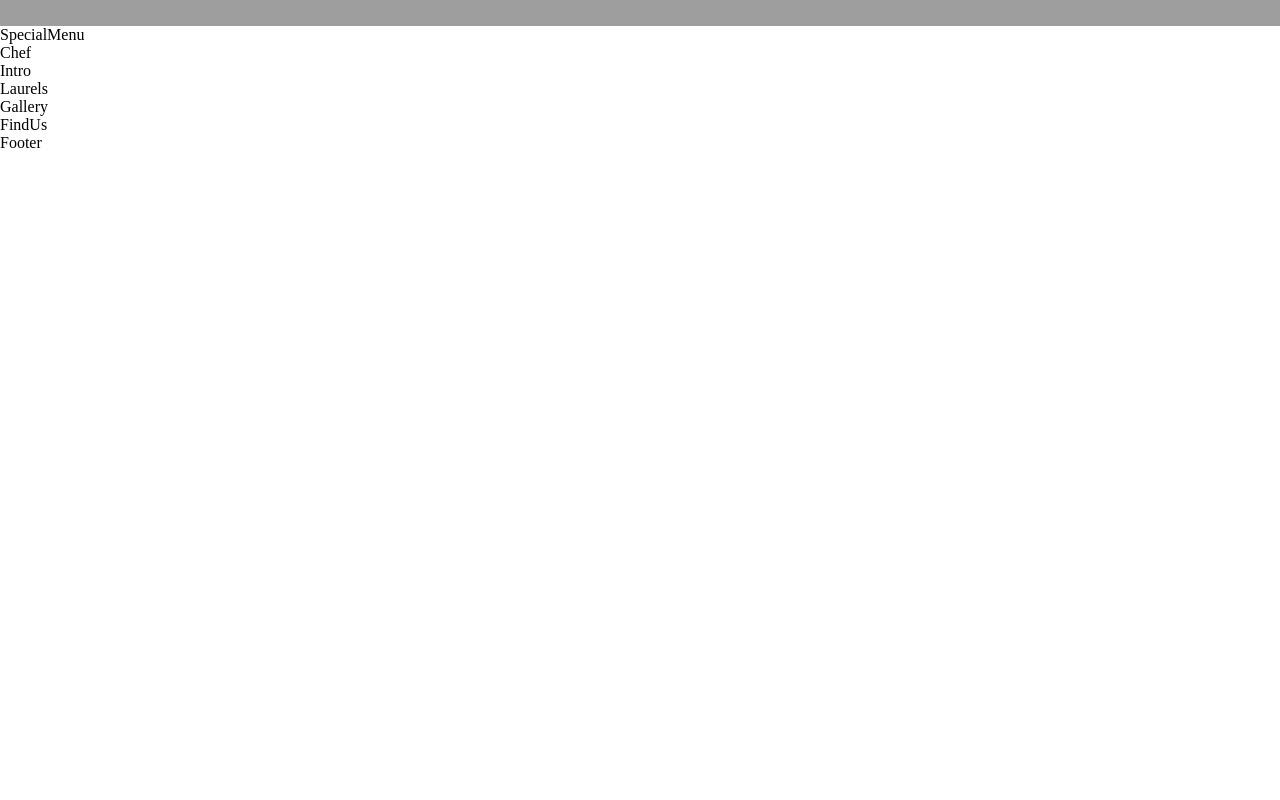
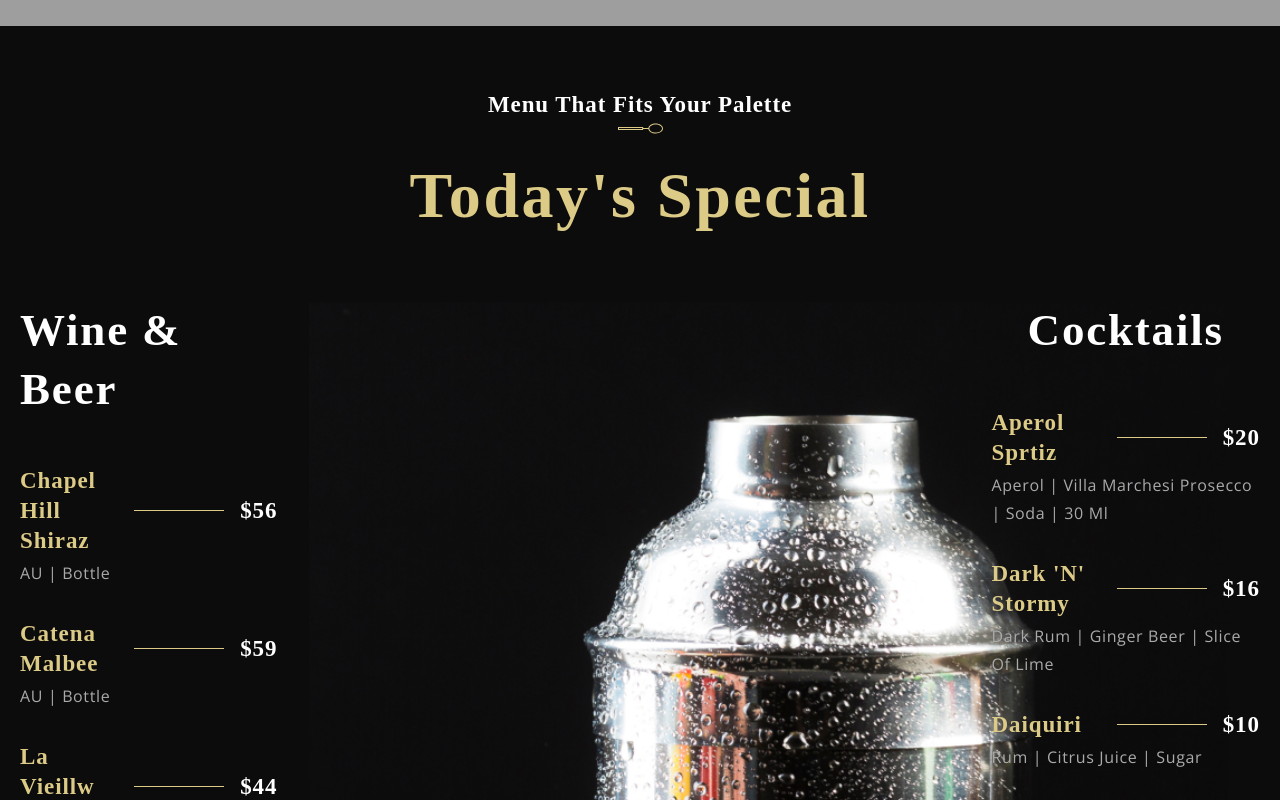
Before and after one commit to RadwanJunior/CleopatrasKitchen.github.io, a React (Create React App) app: page /home in a window 1280 px wide. Shown: the part 2220-3020 px from the top of the page. Before the commit the page ends 2372 px from the top, so only its background shows below. Built offline with nearby package versions, Linux system fonts and the light colour scheme; grey boxes are pictures that could not be loaded; a web font is replaced by a local one.

Commit message:
completed specialmenu

```diff
--- a/src/components/Menuitem/MenuItem.css
+++ b/src/components/Menuitem/MenuItem.css
@@ -0,0 +1,35 @@
+.app__menuitem {
+    width: 100%;
+    margin: 1rem 0;
+
+    display: flex;
+    flex-direction: column;
+}
+
+.app__menuitem-head {
+    display: flex;
+    justify-content: space-between;
+    align-items: center;
+}
+
+.app__menuitem-sub {
+    width: 100%;
+    margin-top: 0.2rem;
+}
+
+.app__menuitem-name {
+    flex: 1;
+}
+
+.app__menuitem-dash {
+    width: 90px;
+    height: 1px;
+    background: var(--color-golden);
+    margin: 0 1rem;
+}
+
+.app__menuitem-price {
+    display: flex;
+    justify-content: flex-end;
+    align-items: flex-end;
+}
--- a/src/components/Menuitem/MenuItem.jsx
+++ b/src/components/Menuitem/MenuItem.jsx
@@ -2,9 +2,23 @@
 
 import './MenuItem.css';
 
-const MenuItem = () => (
-  <div>
-    MenuItem
+const MenuItem = ({title, price, tags}) => (
+  <div className="app__menuitem">
+    <div className="app__menuitem-head">
+      <div className="app__menuitem-name">
+        <p className="p__cormorant" style={{color: '#DCCA87'}}>{title}</p>
+      </div>
+
+      <div className="app__menuitem-dash"/>
+
+      <div className="app__menuitem-price">
+        <p className="p__cormorant">{price}</p>
+      </div>
+    </div>
+
+    <div className="app__menuitem-sub">
+      <p className="p__opensans" style={{color: '#AAA'}}>{tags}</p>
+    </div>
   </div>
 );
 
--- a/src/container/Menu/SpecialMenu.css
+++ b/src/container/Menu/SpecialMenu.css
@@ -0,0 +1,85 @@
+.app__specialMenu {
+    flex-direction: column;
+    background: var(--color-black);
+}
+
+.app__specialMenu-title {
+    margin-bottom: 2rem;
+    text-align: center;
+}
+
+.app__specialMenu-menu {
+    width: 100%;
+
+    margin: 2rem 0;
+    display: flex;
+    justify-content: center;
+    align-items: flex-start;
+    flex-direction: row;
+}
+
+.app__specialMenu-menu_heading {
+    font-family: var(--font-base);
+    font-weight: 600;
+    font-size: 45px;
+    line-height: 58.5px;
+    letter-spacing: 0.04em;
+    color: var(--color-white);
+}
+
+.app__specialMenu-menu_wine,
+.app__specialMenu-menu_cocktails {
+    flex: 1;
+    width: 100%;
+    flex-direction: column;
+}
+
+.app__specialMenu-menu_img {
+    width: 410px;
+    margin: 0 2rem;
+}
+
+.app__specialMenu-menu_img img {
+    width: 100%;
+}
+
+.app__specialMenu-menu_items {
+    display: flex;
+    flex-direction: column;
+
+    margin: 2rem 0;
+    width: 100%;
+}
+
+@media screen and (max-width: 2000px) {
+    .app__specialMenu-menu_img {
+        width: 650px;
+    }
+
+    .app__specialMenu-menu_img img {
+        width: 920px;
+    }
+}
+
+@media screen and (max-width: 1150px) {
+    .app__specialMenu-menu {
+        flex-direction: column;
+        align-items: center;
+        width: 100%;
+    }
+
+    .app__specialMenu-menu_img {
+        margin: 3rem 0;
+    }
+}
+
+@media screen and (max-width: 650px) {
+    .app__specialMenu-menu_img {
+        width: 100%;
+    }
+
+    .app__specialMenu-menu_heading {
+        font-size: 35px;
+        line-height: 48.5px;
+    }
+}
--- a/src/container/Menu/SpecialMenu.jsx
+++ b/src/container/Menu/SpecialMenu.jsx
@@ -1,10 +1,45 @@
 import React from 'react';
 
+import { SubHeading, MenuItem } from '../../components';
+import {images, data} from '../../constants';
 import './SpecialMenu.css';
 
 const SpecialMenu = () => (
-  <div>
-    SpecialMenu
+  <div className="app__specialMenu flex__center section__padding" id="menu">
+    <div className="app__specialMenu-title">
+      <SubHeading title="Menu that fits your palette"/>
+      <h1 className="headtext__cormorant">Today's Special</h1>
+    </div>
+
+    <div className="app__specialMenu-menu">
+      <div className="app__specialMenu-menu_wine flex__center">
+        <p className="app__specialMenu-menu_heading">Wine & Beer</p>
+        <div className="app__specialMenu-menu_items">
+          {data.wines.map((wine, index) => (
+            <MenuItem key={wine.title + index} title={wine.title} price={wine.price} tags={wine.tags} />
+          ))}
+        </div>
+      </div>
+
+      <div className="app__specialMenu-menu_img">
+        <img src={images.menu} alt="menu img"/>
+      </div>
+
+      <div className="app__specialMenu-menu_cocktails flex__center">
+        <p className="app__specialMenu-menu_heading">Cocktails</p>
+        <div className="app__specialMenu-menu_items">
+          {data.cocktails.map((cocktail, index) => (
+            <MenuItem key={cocktail.title + index} title={cocktail.title} price={cocktail.price} tags={cocktail.tags} />
+          ))}
+        </div>
+      </div>
+
+    </div>
+
+    <div style={{marginTop: '15px'}}>
+      <button type="button" className="custom__button">View More</button>
+    </div>
+
   </div>
 );
 
```
